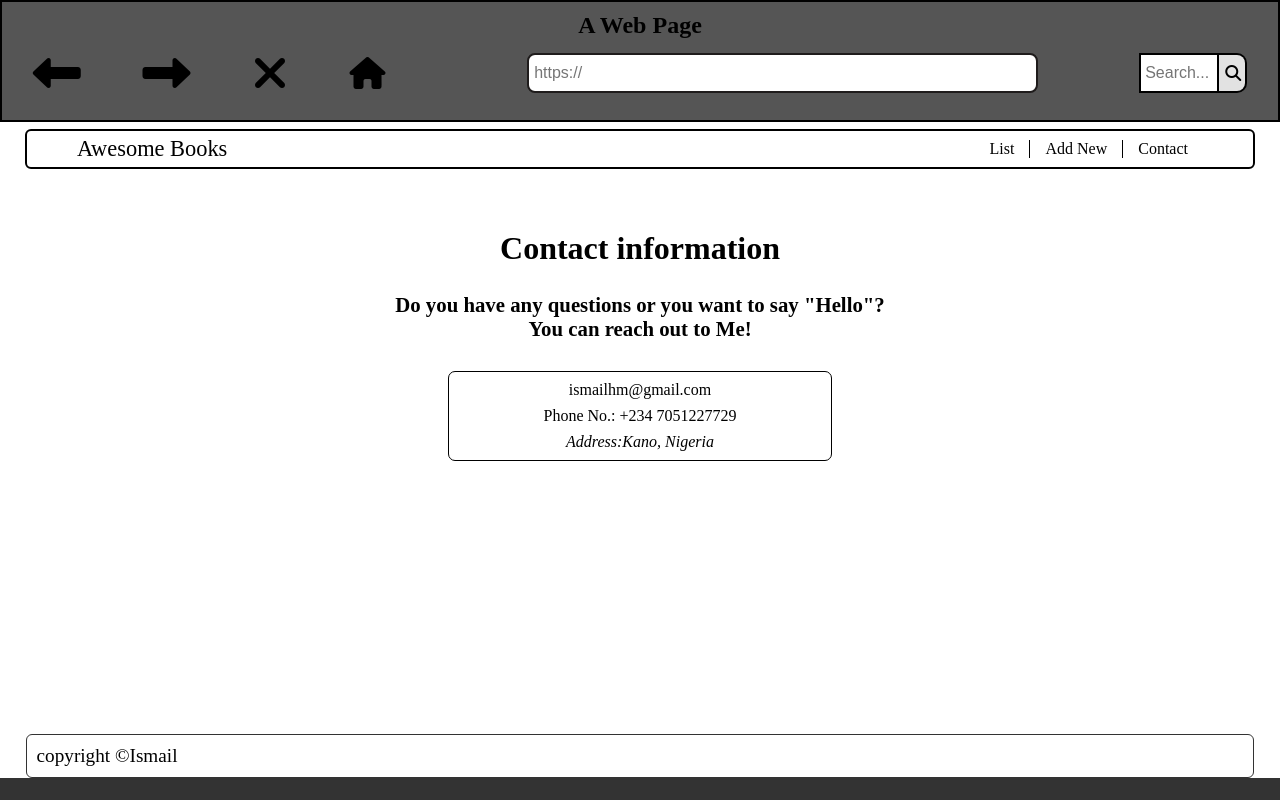
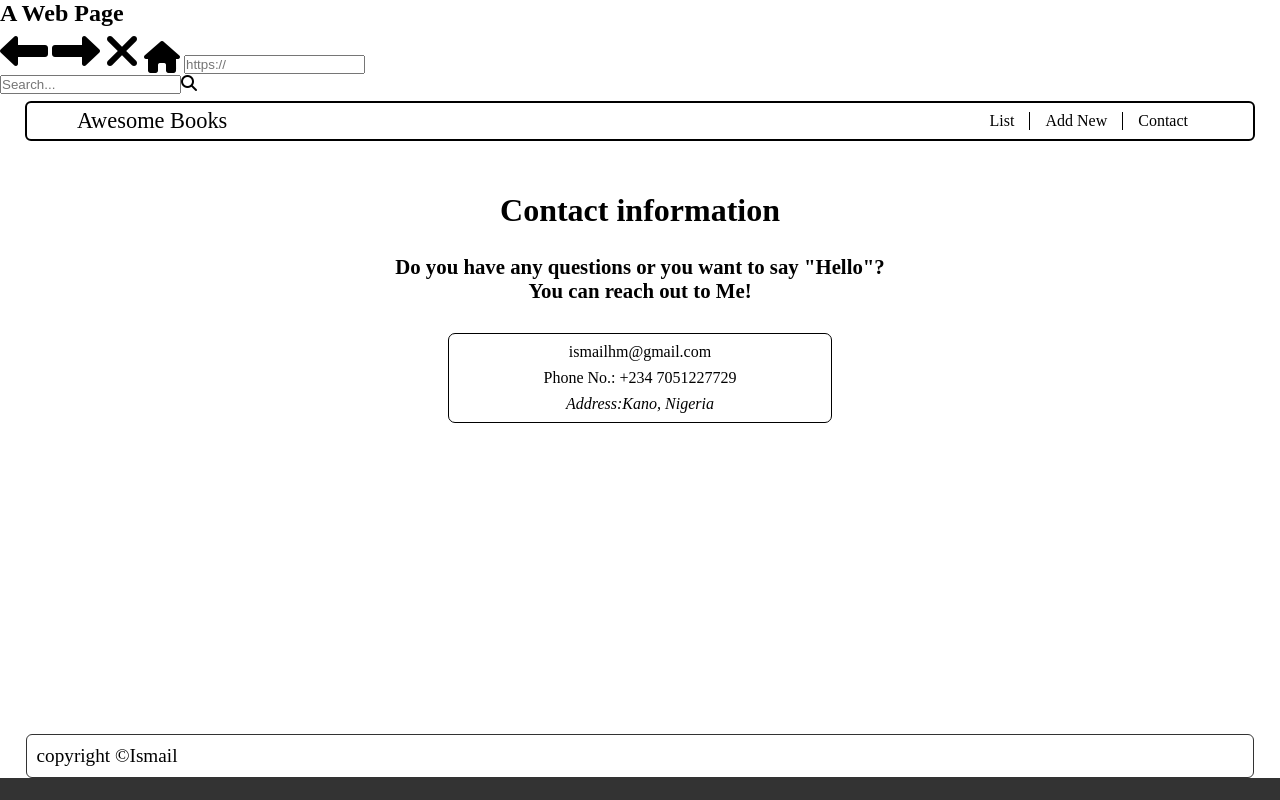
Before and after one commit to yayaismaail/awesome-books-ES6, a website with bundled scripts: page index.html in a window 1280 px wide. Built offline with nearby package versions, Linux system fonts and the light colour scheme.

Commit message:
Remove header styles and adjust times/date position

```diff
--- a/index.css
+++ b/index.css
@@ -87,7 +87,7 @@
 
 .copyright {
   display: flex;
-  width: 100%;
+  width: 95%;
   margin: 0 auto;
   padding: 8px;
   justify-content: flex-start;
@@ -202,7 +202,7 @@
   float: right;
   padding: 5px;
   margin: -23% 2% 0 0;
-  font-size: 1em;
+  font-size: 1.2em;
   width: 35%;
 }
 
@@ -285,63 +285,7 @@
     width: 100%;
     top: 0;
     left: 0;
-    height: 200px;
-  }
-
-  .navigations {
-    background-color: #555;
-    height: 122px;
-    border: 2px solid;
-  }
-
-  .web-page {
-    text-align: center;
-    padding: 10px 0;
-  }
-
-  .navigation-contents {
-    display: flex;
-    align-items: center;
-    margin-bottom: 20px;
-    padding-bottom: 20px;
-    justify-content: space-around;
-  }
-
-  .browser-bar {
-    border: 2px solid rgb(31, 28, 28);
-    border-radius: 8px;
-    margin-left: 80px;
-    height: 40px;
-    padding-left: 5px;
-    width: 40%;
-    font-size: 1rem;
-  }
-
-  .search-bar {
-    display: flex;
-    height: 40px;
-  }
-
-  .search-input {
-    border-bottom-right-radius: 0;
-    border-top-right-radius: 0;
-    padding: 4px;
-    font-size: 1rem;
-    width: 80px;
-    height: 40px;
-    border: 2px solid black;
-    margin-left: 40px;
-  }
-
-  .fa-magnifying-glass {
-    background-color: rgb(226, 226, 226);
-    border-top-right-radius: 10px;
-    border-bottom-right-radius: 10px;
-    border-bottom: 2px solid black;
-    border-right: 2px solid black;
-    border-top: 2px solid black;
-    padding: 10px 6px;
-    width: 28px;
+    /* height: 200px; */
   }
 
   .navbar-section {
@@ -386,8 +330,9 @@
     z-index: 7;
     float: right;
     padding: 5px;
-    margin: -4% 2% 0 0;
+    margin: -10% 0 0;
     font-size: 1.5em;
+    width: 15%;
   }
 
   .sec1 {
@@ -405,7 +350,7 @@
   }
 
   .title {
-    margin: 7% auto 0;
+    margin: 1% auto 0;
     display: flex;
     justify-content: center;
     align-items: center;
@@ -447,7 +392,7 @@
     justify-content: center;
     align-items: center;
     width: 100vw;
-    margin: 19% auto 13px;
+    margin: 10% auto 13px;
   }
 
   .form {
@@ -526,7 +471,7 @@
     display: flex;
     justify-content: center;
     align-items: center;
-    margin: 18% auto 2%;
+    margin: 15% auto 2%;
     font-size: 2em;
   }
 
```
